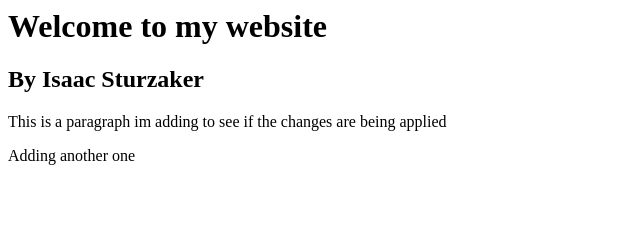
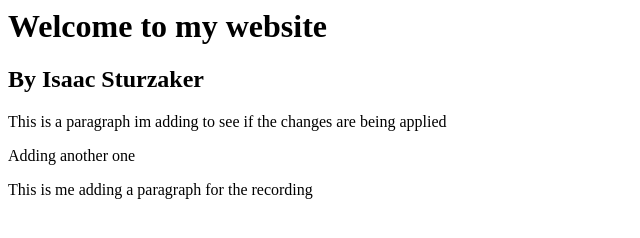
Before and after one commit to ISturz/Assignment2_Repo, a plain HTML site: page Docker/dockerassignkub/index.html in a window 1280 px wide. Shown: the whole page, without its empty margins (0-640 px from the left). Drawn offline with Linux system fonts and the light colour scheme.

Commit message:
Update14 index.html
Adding new paragraph

```diff
--- a/Docker/dockerassignkub/index.html
+++ b/Docker/dockerassignkub/index.html
@@ -3,3 +3,4 @@
 
 <p>This is a paragraph im adding to see if the changes are being applied</p>
 <p>Adding another one</p>
+<p>This is me adding a paragraph for the recording</p>
```
